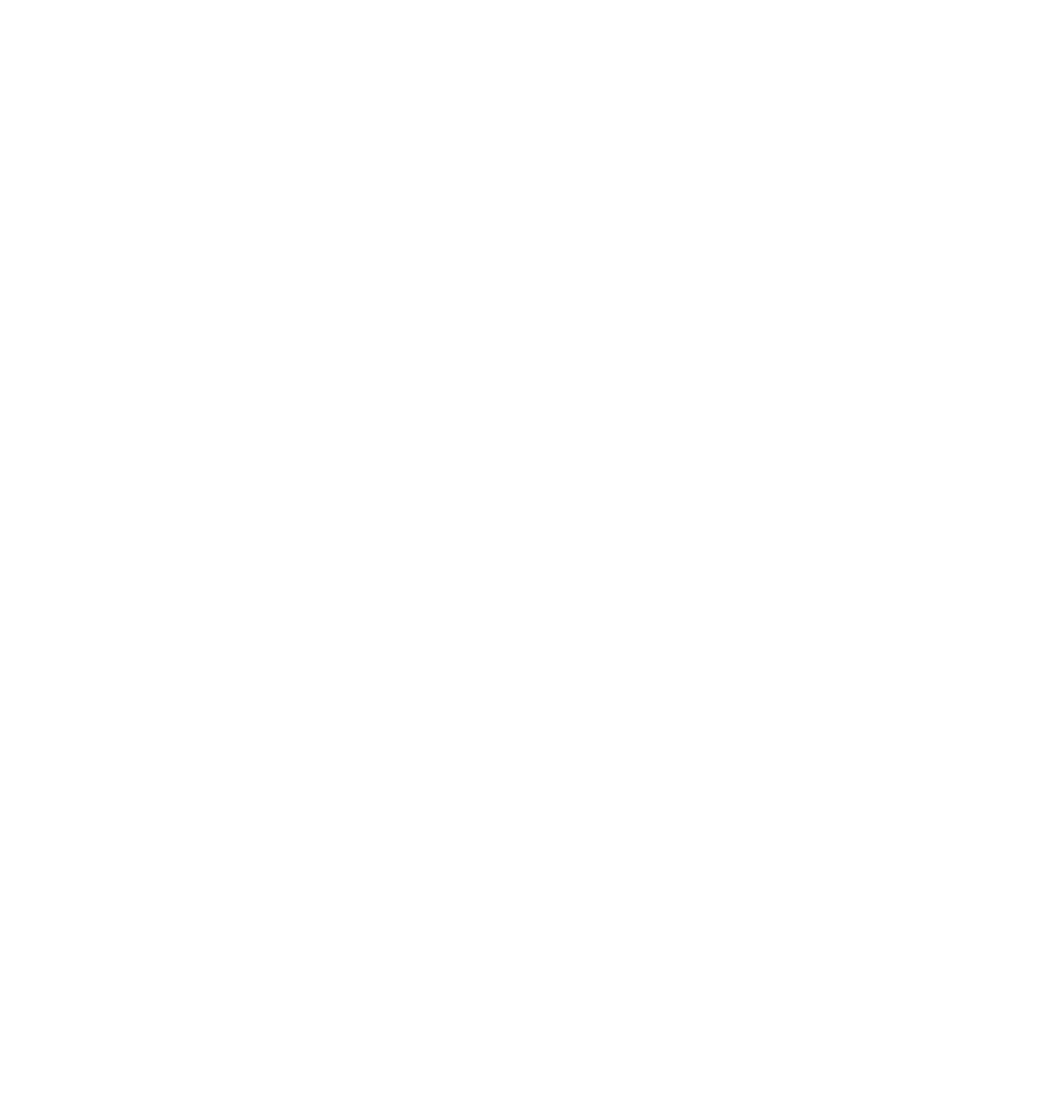
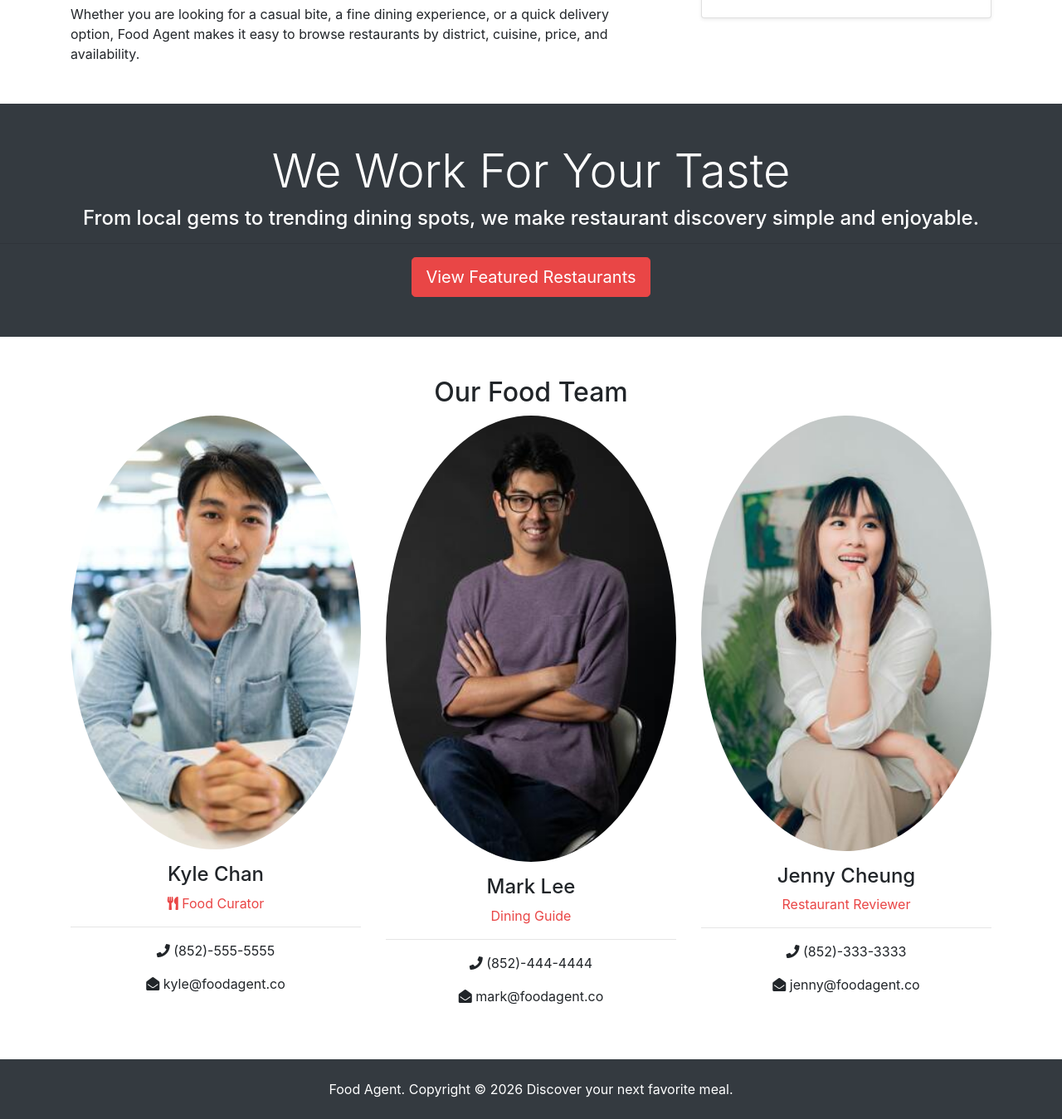
Before and after one commit to PYL-Git/erb11, a Django app: page /about in a window 1280 px wide. Before the commit the part shown is empty. Shown: the part 1138-2487 px from the top of the page at 83% size. Before the commit the page ends 37 px from the top, so only its background shows below. Run offline with Django 5.2, Linux system fonts and the light colour scheme; some libraries are stand-ins or nearby versions.

Commit message:
feat: update url

```diff
--- a/templates/pages/about.html
+++ b/templates/pages/about.html
@@ -1 +1,133 @@
-<h1>about</h1>
+<!--prettier-ignore-->
+{% extends 'base.html' %}
+{% block content %}
+<!--prettier-ignore-->
+<section id="showcase-inner" class="py-5 text-white">
+      <div class="container">
+        <div class="row text-center">
+          <div class="col-md-12">
+            <h1 class="display-4">About Food Agent</h1>
+            <p class="lead">Helping food lovers discover the best restaurants in every district.</p>
+          </div>
+        </div>
+      </div>
+    </section>
+<!-- Breadcrumb -->
+<section id="bc" class="mt-3">
+  <div class="container">
+    <nav aria-label="breadcrumb">
+      <ol class="breadcrumb">
+        <li class="breadcrumb-item">
+          <a href={% url 'pages:index' %} class="text-danger"
+            ><i class="fas fa-home"></i> Home</a
+          >
+        </li>
+        <li class="breadcrumb-item active">About</li>
+      </ol>
+    </nav>
+  </div>
+</section>
+<!-- about -->
+<section id="about" class="py-5">
+  <div class="container">
+    <div class="row align-items-start">
+      <div class="col-md-8 pr-md-5">
+        <h2 class="mb-3">We Help You Find the Perfect Meal</h2>
+        <p class="lead mb-4">
+          Food Agent brings together restaurant discovery, curated
+          recommendations, and neighborhood favorites in one place.
+        </p>
+        {% comment %} fix image {% endcomment %}
+        <img
+          src="assets/img/about.jpg"
+          alt="Restaurant discovery"
+          class="img-fluid mb-4"
+        />
+        <p class="mb-0">
+          Whether you are looking for a casual bite, a fine dining experience,
+          or a quick delivery option, Food Agent makes it easy to browse
+          restaurants by district, cuisine, price, and availability.
+        </p>
+      </div>
+      <div class="col-md-4 mt-4 mt-md-0">
+        <div class="card shadow-sm">
+          {% comment %} fix image {% endcomment %}
+          <img
+            class="card-img-top"
+            src="assets/img/staffs/kyle.jpg"
+            alt="Food curator"
+          />
+          <div class="card-body">
+            <h5 class="card-title mb-2">Featured Curator</h5>
+            <h6 class="text-danger mb-3">Kyle Chan</h6>
+            <p class="card-text mb-0">
+              Kyle explores the city’s newest restaurants and highlights the
+              best food experiences for every occasion.
+            </p>
+          </div>
+        </div>
+      </div>
+    </div>
+  </div>
+</section>
+<!-- Work -->
+<section id="work" class="bg-dark text-white text-center py-5">
+  <h2 class="display-4">We Work For Your Taste</h2>
+  <h4>
+    From local gems to trending dining spots, we make restaurant discovery
+    simple and enjoyable.
+  </h4>
+  <hr />
+  {% comment %} fix html {% endcomment %}
+  <a href="listings.html" class="btn btn-danger text-white btn-lg"
+    >View Featured Restaurants</a
+  >
+</section>
+<!-- team -->
+<section id="team" class="py-5">
+  <div class="container">
+    <h2 class="text-center">Our Food Team</h2>
+    <div class="row text-center">
+      <div class="col-md-4">
+        {% comment %} fix image {% endcomment %}
+        <img
+          src="assets/img/staffs/kyle.jpg"
+          alt="Kyle"
+          class="rounded-circle mb-3"
+        />
+        <h4>Kyle Chan</h4>
+        <p class="text-danger"><i class="fas fa-utensils"></i> Food Curator</p>
+        <hr />
+        <p><i class="fas fa-phone"></i> (852)-555-5555</p>
+        <p><i class="fas fa-envelope-open"></i> kyle@foodagent.co</p>
+      </div>
+      <div class="col-md-4">
+        <img
+          src="assets/img/staffs/mark.jpg"
+          alt="Mark"
+          class="rounded-circle mb-3"
+        />
+        <h4>Mark Lee</h4>
+        <p class="text-danger">Dining Guide</p>
+        <hr />
+        <p><i class="fas fa-phone"></i> (852)-444-4444</p>
+        <p><i class="fas fa-envelope-open"></i> mark@foodagent.co</p>
+      </div>
+      <div class="col-md-4">
+        {% comment %} fix image {% endcomment %}
+        <img
+          src="assets/img/staffs/jenny.jpg"
+          alt="Jenny"
+          class="rounded-circle mb-3"
+        />
+        <h4>Jenny Cheung</h4>
+        <p class="text-danger">Restaurant Reviewer</p>
+        <hr />
+        <p><i class="fas fa-phone"></i> (852)-333-3333</p>
+        <p><i class="fas fa-envelope-open"></i> jenny@foodagent.co</p>
+      </div>
+    </div>
+  </div>
+</section>
+
+{% endblock %}
--- a/templates/pages/index.html
+++ b/templates/pages/index.html
@@ -12,6 +12,7 @@
               Find top-rated eateries, explore local cuisine, and save your favorites in one place.
             </p>
             <div class="search">
+              {% comment %} fix search.html {% endcomment %}
               <form action="search.html">
                 <!-- Form Row 1 -->
                 <div class="form-row">
@@ -89,6 +90,7 @@
         <!-- Listing 1 -->
         <div class="col-md-6 col-lg-4 mb-4">
         <div class="card listing-preview">
+          {% comment %} fix image {% endcomment %}
             <img src="assets/img/homes/home-1.jpg" class="card-img-top" alt="restaurant" />
             <div class="card-img-overlay">
             <h2>
@@ -119,6 +121,7 @@
                 <div class="col-6"><i class="fas fa-star"></i> 4.8</div>
                 <div class="col-6"><i class="fas fa-clock"></i> Open Now</div>
             </div>
+            {% comment %} fix listing.html {% endcomment %}
             <a href="listing.html" class="btn btn-danger btn-block mt-3">View Details</a>
             </div>
         </div>
@@ -126,6 +129,7 @@
         <!-- Listing 2 -->
         <div class="col-md-6 col-lg-4 mb-4">
                 <div class="card listing-preview">
+                  {% comment %} fix image {% endcomment %}
                 <img src="assets/img/homes/home-2.jpg" class="card-img-top" alt="restaurant" />
                 <div class="card-img-overlay">
                     <h2>
@@ -156,6 +160,7 @@
                     <div class="col-6"><i class="fas fa-star"></i> 4.8</div>
                     <div class="col-6"><i class="fas fa-clock"></i> Open Now</div>
                     </div>
+                    {% comment %} fix html {% endcomment %}
                     <a href="listing.html" class="btn btn-danger btn-block mt-3">View Details</a>
                 </div>
             </div>
@@ -163,6 +168,7 @@
         <!-- Listing 3 -->
         <div class="col-md-6 col-lg-4 mb-4">
                 <div class="card listing-preview">
+                  {% comment %} fix image {% endcomment %}
                 <img src="assets/img/homes/home-3.jpg" class="card-img-top" alt="restaurant" />
                 <div class="card-img-overlay">
                     <h2>
--- a/templates/partials/_navbar.html
+++ b/templates/partials/_navbar.html
@@ -1,6 +1,6 @@
 <nav class="navbar navbar-expand-lg navbar-dark bg-danger sticky-top">
   <div class="container">
-    <a class="navbar-brand" href="index.html">
+    <a class="navbar-brand" href={% url 'pages:index' %}>
       <i class="fas fa-utensils"></i> Food Agent
     </a>
     <button
@@ -14,22 +14,25 @@
     <div class="collapse navbar-collapse" id="navbarNavAltMarkup">
       <ul class="navbar-nav">
         <li class="nav-item active mr-3">
-          <a class="nav-link" href="index.html">Home</a>
+          <a class="nav-link" href={% url 'pages:index' %}>Home</a>
         </li>
         <li class="nav-item mr-3">
+          {% comment %} fix listings.html {% endcomment %}
           <a class="nav-link" href="listings.html">Restaurants</a>
         </li>
         <li class="nav-item mr-3">
-          <a class="nav-link" href="about.html">About</a>
+          <a class="nav-link" href={% url 'pages:about' %}>About</a>
         </li>
       </ul>
       <ul class="navbar-nav ml-auto">
         <li class="nav-item mr-3">
+          {% comment %} fix register.html {% endcomment %}
           <a class="nav-link" href="register.html"
             ><i class="fas fa-user-plus"></i> Register</a
           >
         </li>
         <li class="nav-item">
+          {% comment %} fix login.html {% endcomment %}
           <a class="nav-link" href="login.html"
             ><i class="fas fa-sign-in-alt"></i> Login</a
           >
--- a/templates/partials/_topbar.html
+++ b/templates/partials/_topbar.html
@@ -1,4 +1,3 @@
-!
 <section id="top-bar" class="p-3 bg-light border-bottom">
   <div class="container">
     <div class="row align-items-center">
```
